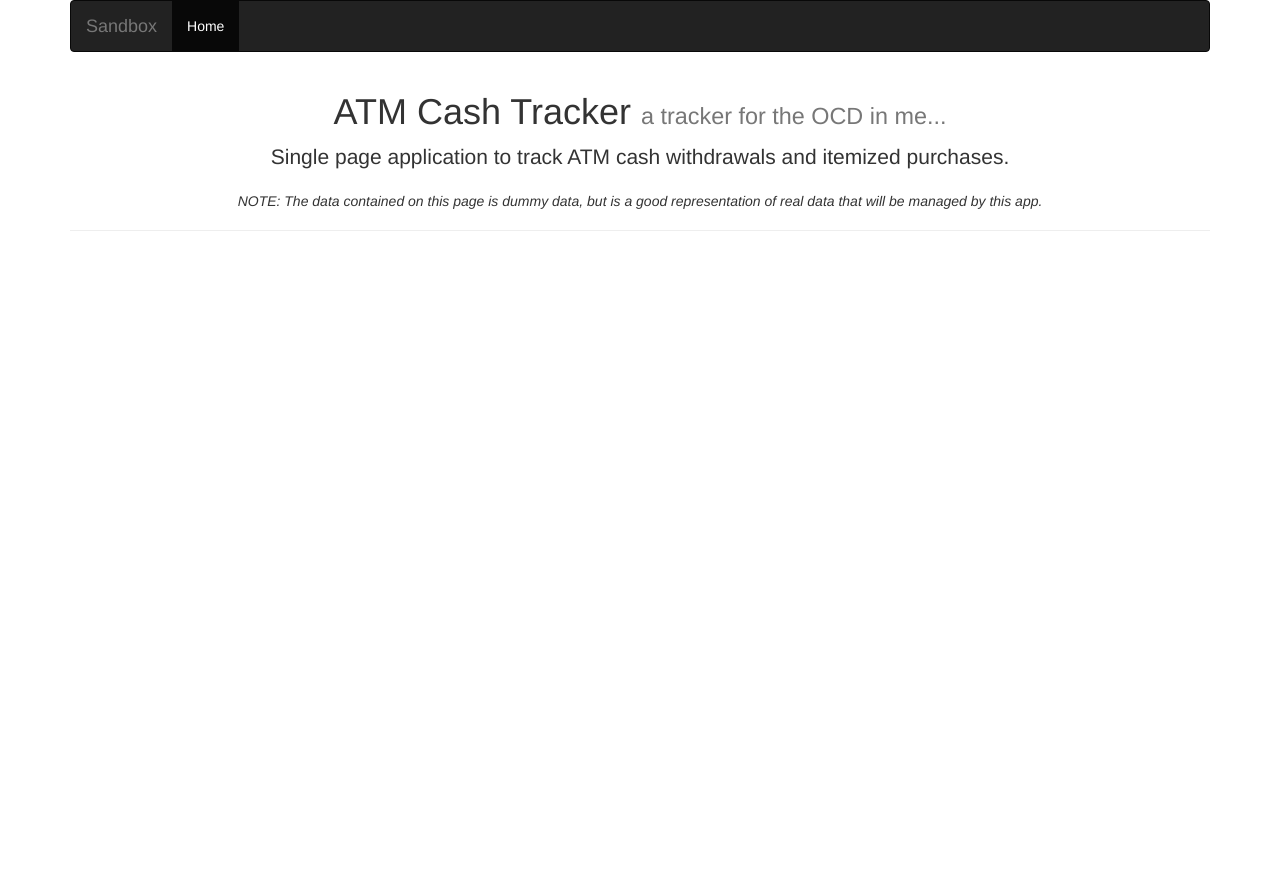
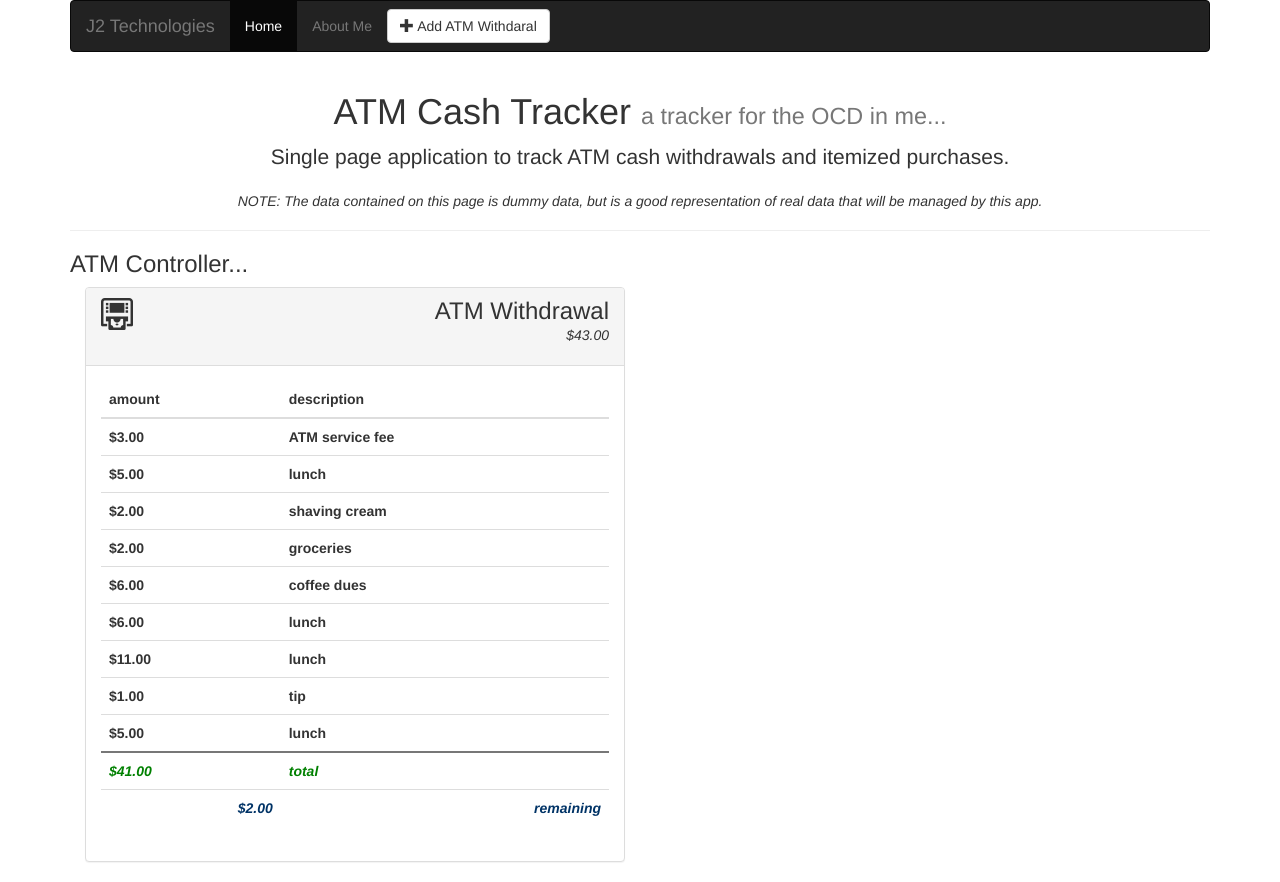
Before and after one commit to jasonsjones/atm-cash-tracker, a website: page app/index.html at #!/atmdetails in a window 1280 px wide. Before the commit the page ends 800 px from the top, so only its background shows below. Drawn offline with nearby package versions, Linux system fonts and the light colour scheme; some packages are replaced by stand-ins of ours; files that its build step writes are made by us from their sources.

Commit message:
Add basic routing with angular-route

```diff
--- a/app/index.html
+++ b/app/index.html
@@ -23,36 +23,36 @@
               <span class="icon-bar"></span>
               <span class="icon-bar"></span>
             </button>
-            <a class="navbar-brand" href="#">Sandbox</a>
+            <a class="navbar-brand" href="#">J2 Technologies</a>
           </div> <!-- end navbar-header -->
           <!-- collect the nav links -->
           <div id="bs-navbar-collapse" class="navbar-collapse collapse">
             <ul class="navbar-nav nav">
               <li class="active"><a href="#">Home</a></li>
-              <!-- comment
-              <li><button class="btn btn-default navbar-btn">
+              <li><a href="#">About Me</a></li>
+              <li><button class="btn btn-default navbar-btn" >
                   <span class="glyphicon glyphicon-plus"></span> Add ATM Withdaral</button></li>
-              -->
             </ul>
           </div>
         </div> <!-- end container -->
       </nav> <!-- end navbar -->
 
-      <div class="page-header" ng-controller="ATMCtrl">
+      <div class="page-header" ng-controller="ATMController">
         <h1>ATM Cash Tracker <small>a tracker for the OCD in me...</small></h1>
         <p class="lead">Single page application to track ATM cash withdrawals
           and itemized purchases.</p>
-        <p ng-show="{{isDummyData()}}"><em>NOTE: The data contained on this page is dummy data, but is a
+        <p ng-show="{{isDummyData()}}">
+          <em>NOTE: The data contained on this page is dummy data, but is a
             good representation of real data that will be managed by this
-            app.</em></p>
+            app.</em>
+        </p>
       </div> <!-- end page-header -->
 
       <div ng-view></div>
 
     </div> <!-- end container -->
 
-    <script type="text/ng-template" id="add-purchase.html">
-    </script>
+    <script type="text/ng-template" id="add-purchase.html"> </script>
 
     <script src="https://ajax.googleapis.com/ajax/libs/angularjs/1.2.21/angular.min.js"></script>
     <script src="https://ajax.googleapis.com/ajax/libs/angularjs/1.2.21/angular-route.min.js"></script>
@@ -61,8 +61,8 @@
     <script src="scripts/vendor/bootstrap.min.js"></script>
 
     <script src="scripts/app.js" type="text/javascript"></script>
-    <script src="scripts/controllers/atm.js" type="text/javascript"></script>
-    <script src="scripts/controllers/main.js" type="text/javascript"></script>
+    <script src="scripts/controllers/mainCtrl.js" type="text/javascript"></script>
+    <script src="scripts/controllers/atmCtrl.js" type="text/javascript"></script>
     <script src="scripts/services/atm.js" type="text/javascript"></script>
     <script src="scripts/directives/jjaddpurchase.js" type="text/javascript"></script>
 
--- a/app/scripts/app.js
+++ b/app/scripts/app.js
@@ -6,13 +6,18 @@ app.config(function($routeProvider) {
     $routeProvider
     .when('/', {
         templateUrl: 'views/mainview.html',
-        controller: 'MainCtrl as main',
+        controller: 'MainController',
+        controllerAs: 'main',
         resolve: {
             getData: function(withdrawalService) {
                 return withdrawalService.initJSONData('data.json');
             }
         }
     })
+    .when('/atmdetails', {
+        templateUrl: 'views/atm-details-view.html',
+        controller: 'ATMController as atm'
+    })
     .otherwise({
         redirectTo: '/'
     });
--- a/app/scripts/controllers/atmCtrl.js
+++ b/app/scripts/controllers/atmCtrl.js
@@ -1,14 +1,40 @@
 'use strict';
 
-app.controller('ATMCtrl', function($scope, withdrawalService) {
+app.controller('ATMController', function($scope, withdrawalService) {
+
     $scope.newPurchase = {};
     $scope.withdrawals = [];
-    init();
+
+
+    this.message = 'ATM Controller...';
+    this.xTransaction =  {
+      'idx' : 0,
+      'cashAmount' : 40,
+      'serviceFee' : 3,
+      'date' : {
+        'year': 2014,
+        'month': 6,
+        'day': 10
+      },
+      'purchases' : [
+        {'amount': 3, 'description': 'ATM service fee'},
+        {'amount': 5, 'description': 'lunch'},
+        {'amount': 2, 'description': 'shaving cream'},
+        {'amount': 2, 'description': 'groceries'},
+        {'amount': 6, 'description': 'coffee dues'},
+        {'amount': 6, 'description': 'lunch'},
+        {'amount': 11, 'description': 'lunch'},
+        {'amount': 1, 'description': 'tip'},
+        {'amount': 5, 'description': 'lunch'}
+      ]
+    };
+
 
     function init() {
-        console.log("initializing the ATM controller...");
+        console.log('initializing the ATM controller...');
         $scope.withdrawals = withdrawalService.getData();
     }
+
 
     $scope.isDummyData = function() {
         return withdrawalService.isDummyData();
@@ -23,6 +49,7 @@ app.controller('ATMCtrl', function($scope, withdrawalService) {
         }
     };
 
+
     $scope.getTotalSpent = function(transaction) {
         var totalSpent = 0;
         for (var i = 0; i < transaction.purchases.length; i++) {
@@ -31,4 +58,5 @@ app.controller('ATMCtrl', function($scope, withdrawalService) {
         return totalSpent;
     };
 
+    //init();
 });
--- a/app/views/atm-details-view.html
+++ b/app/views/atm-details-view.html
@@ -0,0 +1,38 @@
+<div>
+  <h3>{{ atm.message }}</h3>
+  <div class="col-md-6">
+    <div class="panel panel-default">
+      <div class="panel-heading">
+        <img class="pull-left" src="images/atm-32.png" alt="atm icon">
+        <h2 class="panel-title text-right">ATM Withdrawal</h2>
+        <p class="text-right">
+          <em>{{ getTotalAmount(atm.xTransaction) | currency }}</em>
+        </p>
+        </div> <!-- end panel-header -->
+        <div class="panel-body">
+          <table class="table">
+            <thead>
+              <th>amount</th>
+              <th>description</th>
+            </thead>
+            <tbody class="purchase-item">
+              <tr ng-repeat="p in atm.xTransaction.purchases">
+                <td>{{ p.amount | currency }}</td>
+                <td>{{ p.description }}</td>
+              </tr>
+            </tbody>
+            <tfoot>
+              <tr>
+                <td>{{ getTotalSpent(atm.xTransaction) | currency }}</td>
+                <td>total</td>
+              </tr>
+              <tr class="text-right remaining">
+                <td>{{ (getTotalAmount(atm.xTransaction) - getTotalSpent(atm.xTransaction)) | currency }}</td>
+                <td>remaining</td>
+              </tr>
+            </tfoot>
+          </table>
+        </div>
+      </div>
+    </div>
+  </div>
```
